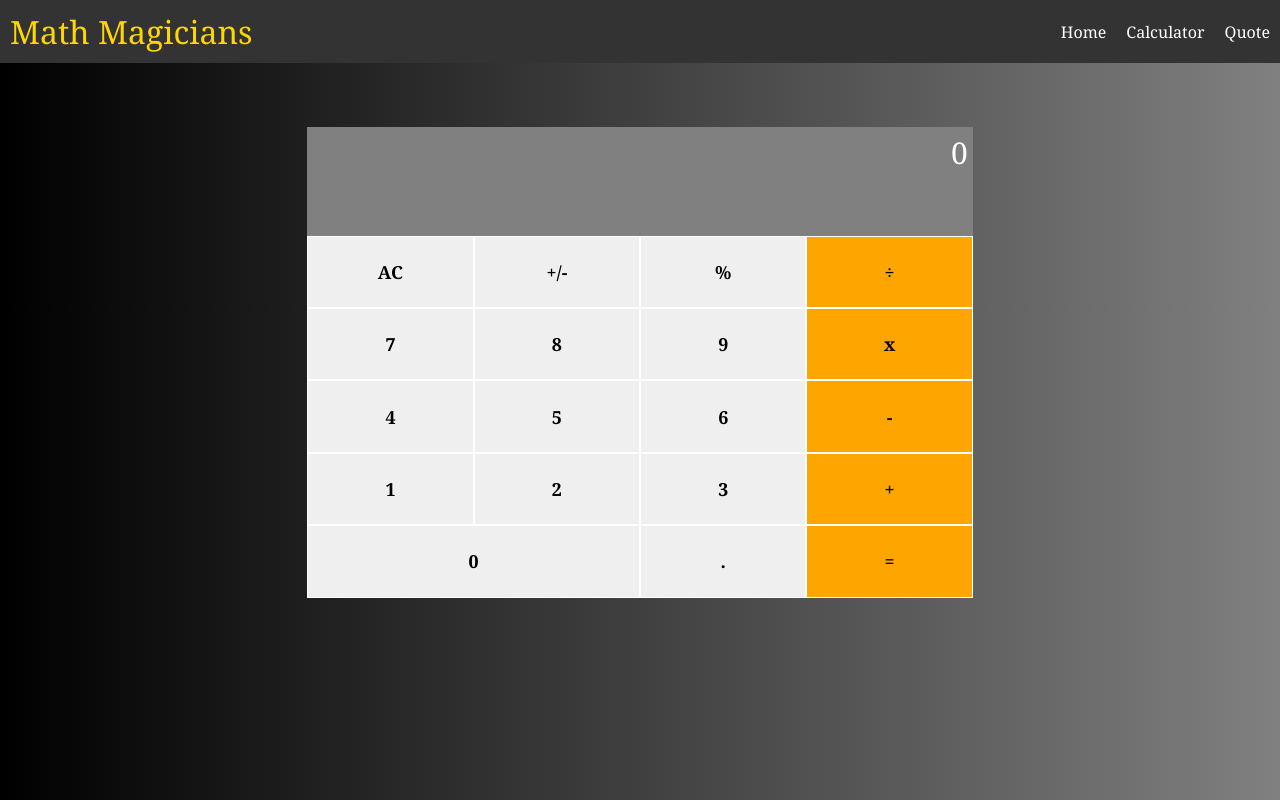
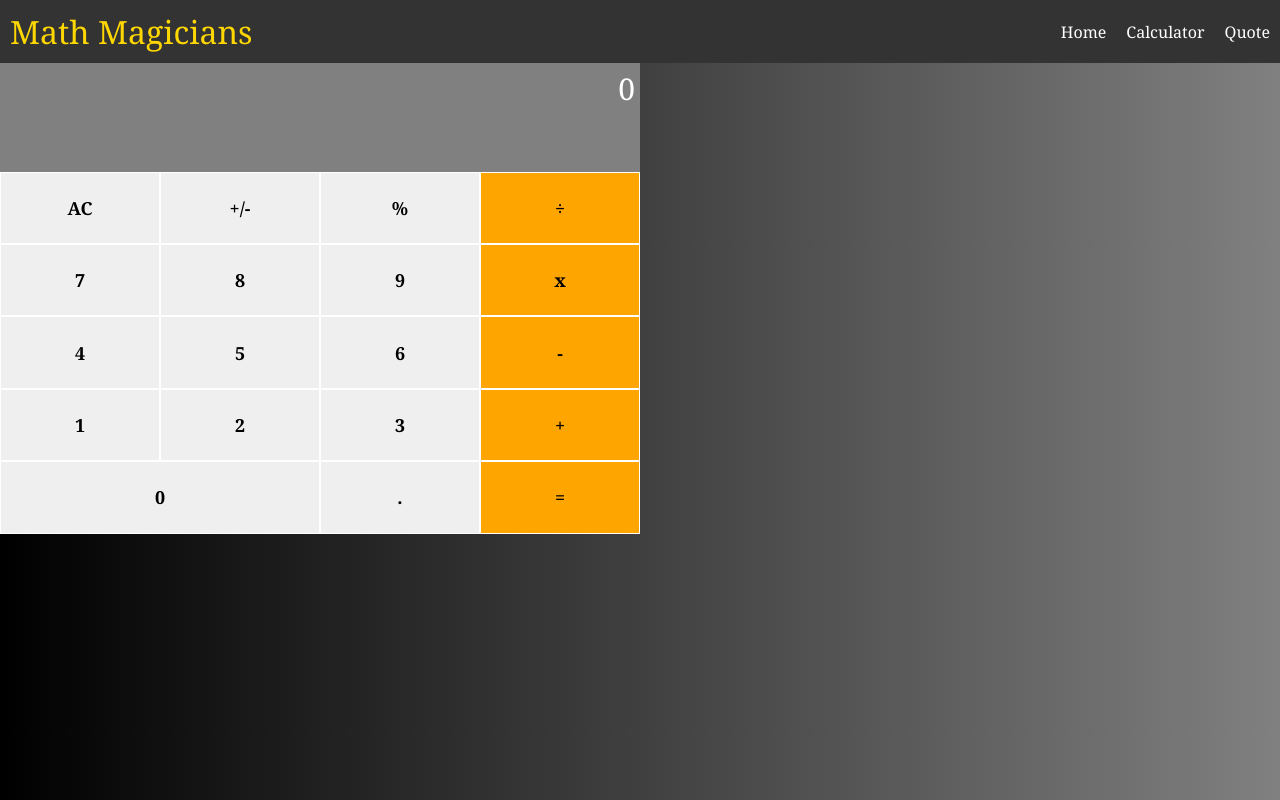
Before and after one commit to Pi1998/math-magic-react, a React (Create React App) app: page /calculator in a window 1280 px wide. Built offline with nearby package versions, Linux system fonts and the light colour scheme.

Commit message:
Add main-container, calculator-header classes

```diff
--- a/src/App.css
+++ b/src/App.css
@@ -11,12 +11,26 @@ body {
   background: linear-gradient(to right, black, grey);
 }
 
+.main-container {
+  display: flex;
+  justify-content: space-between;
+  width: 100%;
+  margin-top: 6%;
+}
+
+.calculator-header {
+  color: whitesmoke;
+  margin-left: 3%;
+  font-size: large;
+}
+
 .calculator-grid {
   display: grid;
-  justify-content: center;
-  margin-top: 5%;
-  grid-template-columns: repeat(4, 13%);
+  justify-content: end;
+  margin-right: 3%;
+  grid-template-columns: repeat(4, 25%);
   grid-template-rows: minmax(60%, auto) repeat(5, 40%);
+  width: 50%;
 }
 
 .calculator-grid > button {
```
